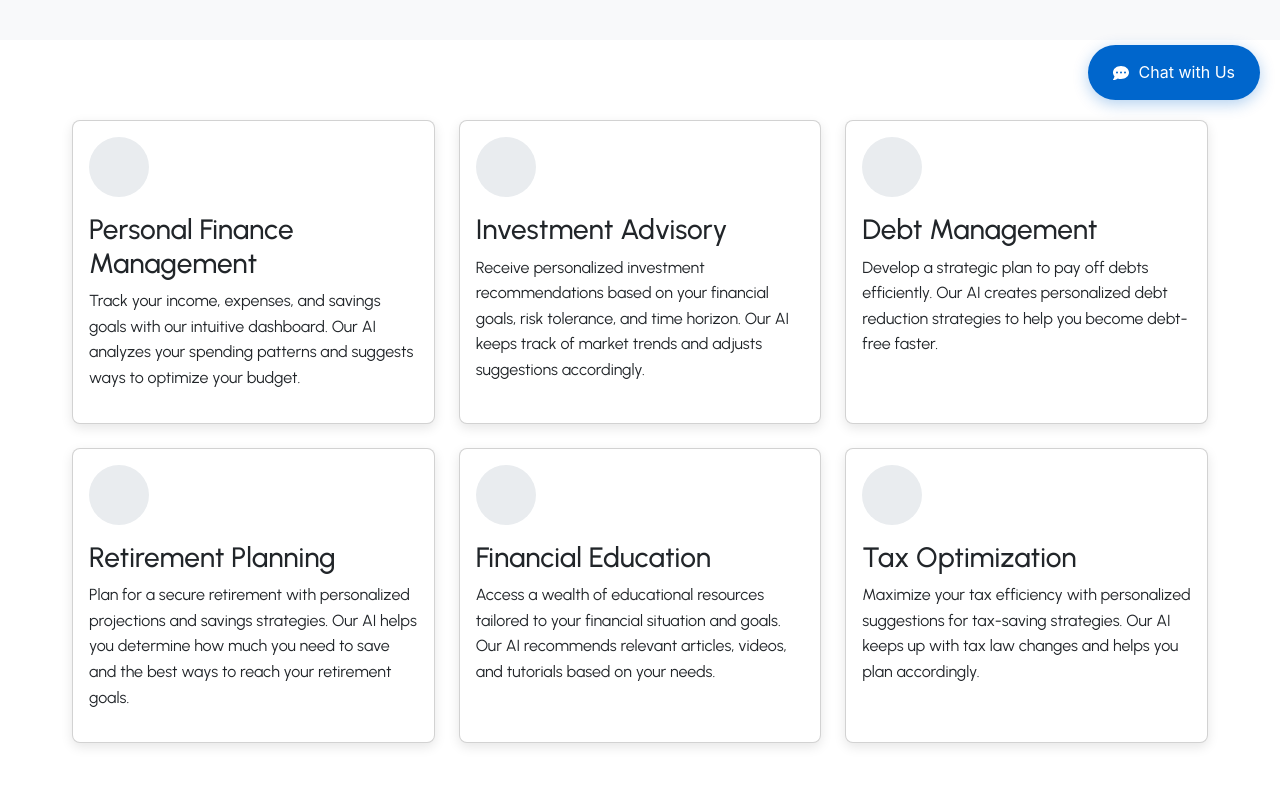
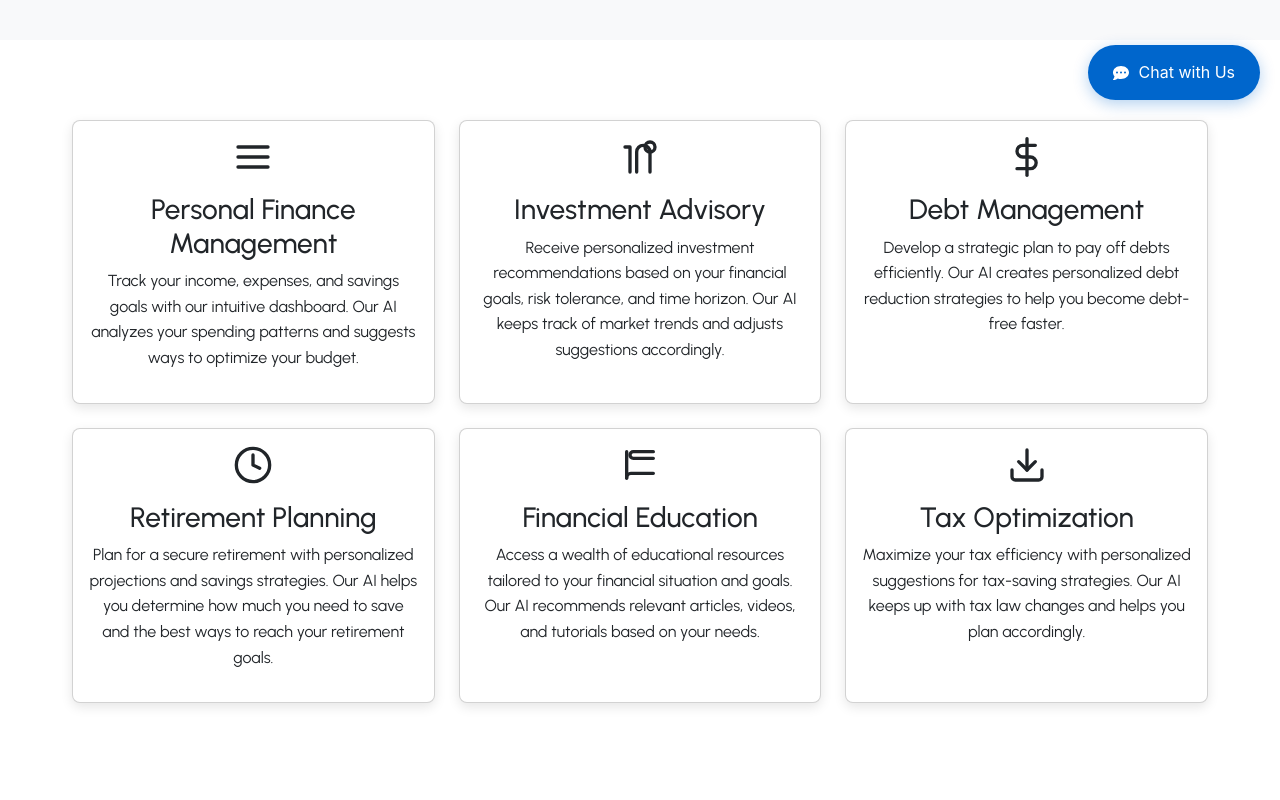
Before and after one commit to Mustafaelsayed1/Financial-Advisor-management, a React (Create React App) app in the folder client/: page /services in a window 1280 px wide. Shown: the part 680-1480 px from the top of the page. Built offline with nearby package versions, Linux system fonts and the light colour scheme.

Commit message:
added images to pages

```diff
--- a/client/src/Frontend/components/Pages/About.js
+++ b/client/src/Frontend/components/Pages/About.js
@@ -1,6 +1,8 @@
 import React from "react";
 import { Container, Row, Col } from "react-bootstrap";
 import "../styles/Pages.css";
+import aboutImage from "../../../assets/img/about.png";
+import aboutImage2 from "../../../assets/img/about-2.jpg";
 
 const About = () => {
   return (
@@ -38,7 +40,11 @@ const About = () => {
               </p>
             </Col>
             <Col lg={6} className="text-center">
-              <div className="about-image mission-img"></div>
+              <img
+                src={aboutImage}
+                alt="About our mission"
+                className="about-image"
+              />
             </Col>
           </Row>
         </Container>
@@ -63,8 +69,12 @@ const About = () => {
                 but at a fraction of the cost and available 24/7.
               </p>
             </Col>
-            <Col lg={6} className="text-center order-lg-1">
-              <div className="about-image story-img"></div>
+            <Col lg={6} className="text-center">
+              <img
+                src={aboutImage2}
+                alt="About our mission"
+                className="about-image"
+              />
             </Col>
           </Row>
         </Container>
@@ -77,7 +87,22 @@ const About = () => {
             <Col md={4} className="mb-4">
               <div className="card h-100">
                 <div className="card-body text-center">
-                  <div className="value-icon accessibility-icon mb-3"></div>
+                  <div className="value-icon accessibility-icon mb-3">
+                    <svg
+                      width="40"
+                      height="40"
+                      viewBox="0 0 24 24"
+                      fill="none"
+                      stroke="currentColor"
+                      strokeWidth="2"
+                      strokeLinecap="round"
+                      strokeLinejoin="round"
+                    >
+                      <circle cx="12" cy="4" r="2" />
+                      <path d="M4 20l4-10h8l4 10" />
+                      <path d="M10 10l1 6m2-6l-1 6" />
+                    </svg>
+                  </div>
                   <h3>Accessibility</h3>
                   <p>
                     Making financial advice available to everyone regardless of
@@ -89,7 +114,23 @@ const About = () => {
             <Col md={4} className="mb-4">
               <div className="card h-100">
                 <div className="card-body text-center">
-                  <div className="value-icon transparency-icon mb-3"></div>
+                  <div className="value-icon transparency-icon mb-3">
+                    <svg
+                      width="40"
+                      height="40"
+                      viewBox="0 0 24 24"
+                      fill="none"
+                      stroke="currentColor"
+                      strokeWidth="2"
+                      strokeLinecap="round"
+                      strokeLinejoin="round"
+                    >
+                      <path d="M12 20h9" />
+                      <path d="M12 4v16" />
+                      <path d="M4 4h16v4H4z" />
+                      <path d="M4 12h8" />
+                    </svg>
+                  </div>
                   <h3>Transparency</h3>
                   <p>
                     Being clear about how we work, what we can offer, and the
@@ -101,7 +142,21 @@ const About = () => {
             <Col md={4} className="mb-4">
               <div className="card h-100">
                 <div className="card-body text-center">
-                  <div className="value-icon innovation-icon mb-3"></div>
+                  <div className="value-icon innovation-icon mb-3">
+                    <svg
+                      width="40"
+                      height="40"
+                      viewBox="0 0 24 24"
+                      fill="none"
+                      stroke="currentColor"
+                      strokeWidth="2"
+                      strokeLinecap="round"
+                      strokeLinejoin="round"
+                    >
+                      <path d="M20 8a8 8 0 1 1-16 0" />
+                      <path d="M12 2v6l3 3" />
+                    </svg>
+                  </div>
                   <h3>Innovation</h3>
                   <p>
                     Continuously improving our AI to provide more accurate and
--- a/client/src/Frontend/components/Pages/Services.js
+++ b/client/src/Frontend/components/Pages/Services.js
@@ -1,6 +1,7 @@
 import React from "react";
 import { Container, Row, Col } from "react-bootstrap";
 import "../styles/Pages.css";
+import aiImage from "../../../assets/img/ai-2.jpg";
 
 const Services = () => {
   const services = [
@@ -9,42 +10,128 @@ const Services = () => {
       title: "Personal Finance Management",
       description:
         "Track your income, expenses, and savings goals with our intuitive dashboard. Our AI analyzes your spending patterns and suggests ways to optimize your budget.",
-      icon: "finance-icon",
+      icon: (
+        <svg
+          width="40"
+          height="40"
+          viewBox="0 0 24 24"
+          fill="none"
+          stroke="currentColor"
+          strokeWidth="2"
+          strokeLinecap="round"
+          strokeLinejoin="round"
+        >
+          <path d="M3 12h18M3 6h18M3 18h18" />
+        </svg>
+      ),
     },
     {
       id: 2,
       title: "Investment Advisory",
       description:
         "Receive personalized investment recommendations based on your financial goals, risk tolerance, and time horizon. Our AI keeps track of market trends and adjusts suggestions accordingly.",
-      icon: "investment-icon",
+      icon: (
+        <svg
+          width="40"
+          height="40"
+          viewBox="0 0 24 24"
+          fill="none"
+          stroke="currentColor"
+          strokeWidth="2"
+          strokeLinecap="round"
+          strokeLinejoin="round"
+        >
+          <polyline points="3 6 6 6 6 21" />
+          <path d="M18 21V9a4 4 0 0 0-8 0v12" />
+          <circle cx="18" cy="6" r="3" />
+        </svg>
+      ),
     },
     {
       id: 3,
       title: "Debt Management",
       description:
         "Develop a strategic plan to pay off debts efficiently. Our AI creates personalized debt reduction strategies to help you become debt-free faster.",
-      icon: "debt-icon",
+      icon: (
+        <svg
+          width="40"
+          height="40"
+          viewBox="0 0 24 24"
+          fill="none"
+          stroke="currentColor"
+          strokeWidth="2"
+          strokeLinecap="round"
+          strokeLinejoin="round"
+        >
+          <path d="M12 1v22" />
+          <path d="M17 5H9.5a3.5 3.5 0 0 0 0 7H14a3.5 3.5 0 0 1 0 7H6" />
+        </svg>
+      ),
     },
     {
       id: 4,
       title: "Retirement Planning",
       description:
         "Plan for a secure retirement with personalized projections and savings strategies. Our AI helps you determine how much you need to save and the best ways to reach your retirement goals.",
-      icon: "retirement-icon",
+      icon: (
+        <svg
+          width="40"
+          height="40"
+          viewBox="0 0 24 24"
+          fill="none"
+          stroke="currentColor"
+          strokeWidth="2"
+          strokeLinecap="round"
+          strokeLinejoin="round"
+        >
+          <circle cx="12" cy="12" r="10" />
+          <path d="M12 6v6l4 2" />
+        </svg>
+      ),
     },
     {
       id: 5,
       title: "Financial Education",
       description:
         "Access a wealth of educational resources tailored to your financial situation and goals. Our AI recommends relevant articles, videos, and tutorials based on your needs.",
-      icon: "education-icon",
+      icon: (
+        <svg
+          width="40"
+          height="40"
+          viewBox="0 0 24 24"
+          fill="none"
+          stroke="currentColor"
+          strokeWidth="2"
+          strokeLinecap="round"
+          strokeLinejoin="round"
+        >
+          <path d="M4 19.5A2.5 2.5 0 0 1 6.5 17H20" />
+          <path d="M4 4v16" />
+          <path d="M20 4H8a2 2 0 0 0-2 2v0a2 2 0 0 0 2 2h12" />
+        </svg>
+      ),
     },
     {
       id: 6,
       title: "Tax Optimization",
       description:
         "Maximize your tax efficiency with personalized suggestions for tax-saving strategies. Our AI keeps up with tax law changes and helps you plan accordingly.",
-      icon: "tax-icon",
+      icon: (
+        <svg
+          width="40"
+          height="40"
+          viewBox="0 0 24 24"
+          fill="none"
+          stroke="currentColor"
+          strokeWidth="2"
+          strokeLinecap="round"
+          strokeLinejoin="round"
+        >
+          <path d="M21 15v4a2 2 0 0 1-2 2H5a2 2 0 0 1-2-2v-4" />
+          <polyline points="7 10 12 15 17 10" />
+          <line x1="12" y1="15" x2="12" y2="3" />
+        </svg>
+      ),
     },
   ];
 
@@ -70,8 +157,8 @@ const Services = () => {
             {services.map((service) => (
               <Col lg={4} md={6} className="mb-4" key={service.id}>
                 <div className="service-card card h-100">
-                  <div className="card-body">
-                    <div className={`service-icon ${service.icon} mb-3`}></div>
+                  <div className="card-body text-center">
+                    <div className="mb-3">{service.icon}</div>
                     <h3>{service.title}</h3>
                     <p>{service.description}</p>
                   </div>
@@ -102,7 +189,13 @@ const Services = () => {
               </ul>
             </Col>
             <Col lg={6} className="text-center">
-              <div className="services-image ai-works-img"></div>
+              <div className="services-image ai-works-img">
+                <img
+                  src={aiImage}
+                  alt="About our mission"
+                  className="about-image"
+                />
+              </div>
             </Col>
           </Row>
         </Container>
```
Also changed, not shown: client/src/assets/img/ai-2.jpg (added), 1 other file (tests, documents, lock files or other folders).
